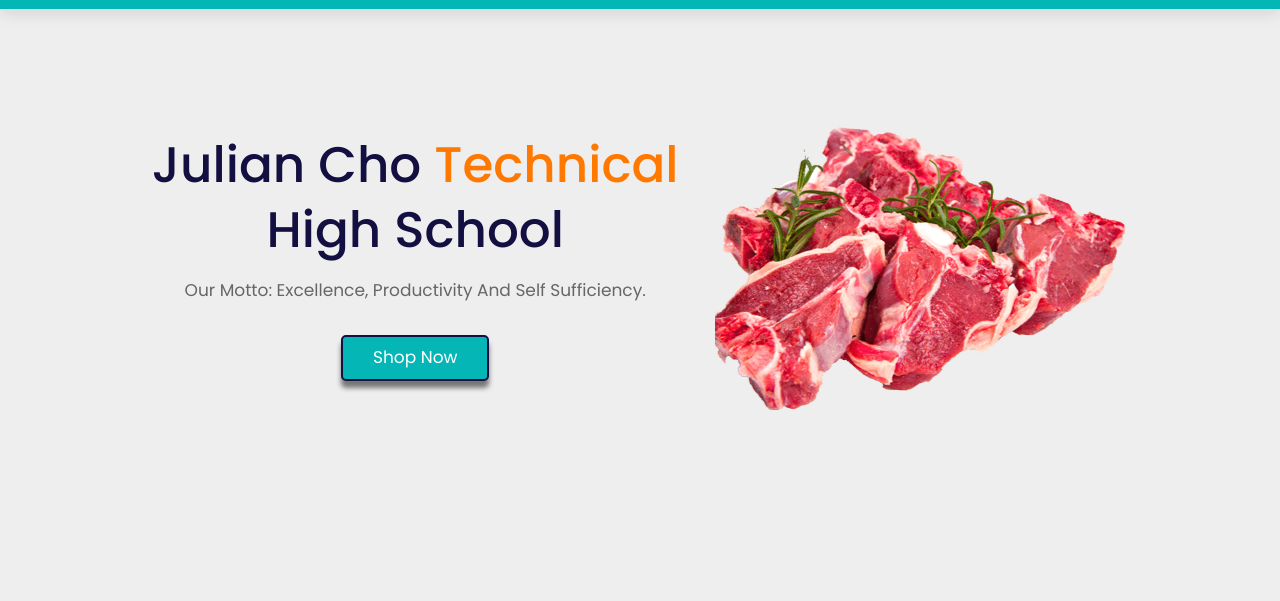
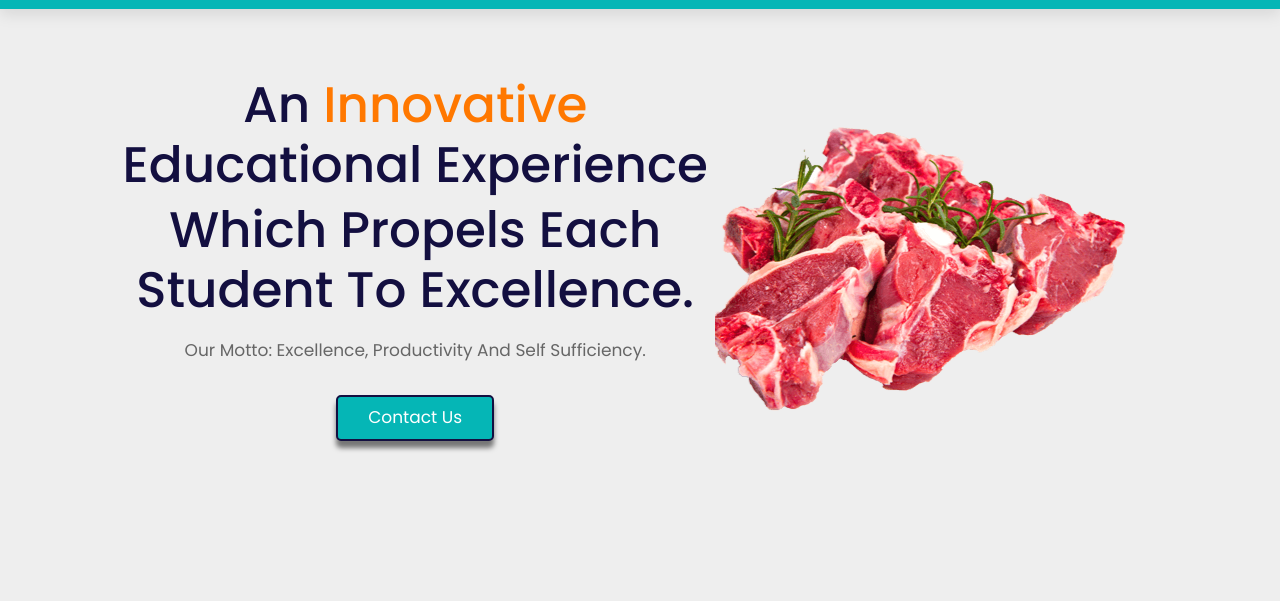
Before and after one commit to jcarrillo01/JCTHS, a plain HTML site: page index.html in a window 1280 px wide. Shown: the part 137-738 px from the top of the page. Drawn offline with nearby package versions, Linux system fonts and the light colour scheme.

Commit message:
Update index.html

```diff
--- a/index.html
+++ b/index.html
@@ -39,10 +39,10 @@
 <!-- home section starts here -->
 <section class="home" id="home">
     <div class="content">
-        <h3>Julian Cho <span>Technical</span> </h3>
-        <h3>High School</h3>
-        <p>Our Motto: Excellence, Productivity and Self Sufficiency.</p>
-        <a href="products.html" class="btn">shop now</a>
+        <h3>An <span>Innovative</span> educational Experience</h3>
+        <h3>Which propels each student to excellence.</h3>
+        <p>Our Motto: Excellence, Productivity and Self Sufficiency. </p>
+        <a href="products.html" class="btn">Contact Us</a>
     </div>
 <!-- home section. Imported from Bootstrap.com -->
     <div id="carouselExampleSlidesOnly" class="carousel slide" data-bs-ride="carousel">
```
